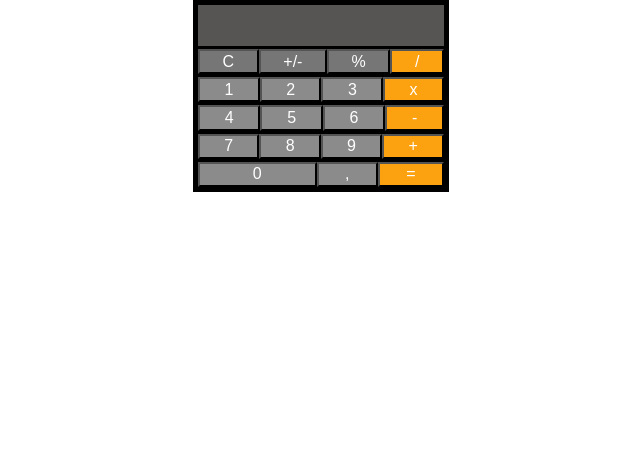
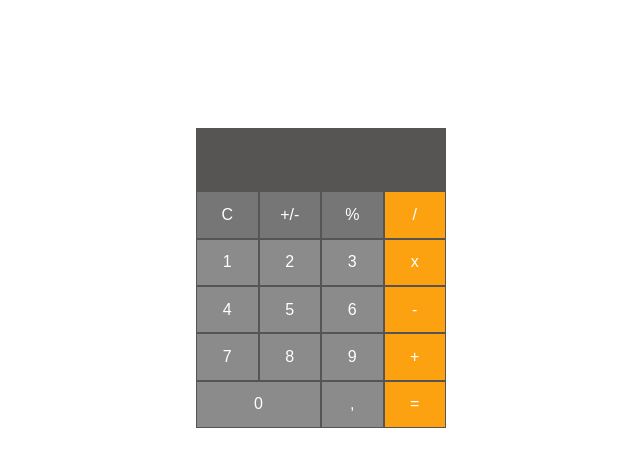
Before and after one commit to axelstai/calculator, a plain HTML site: page index.html in a window 1280 px wide. Shown: the whole page, without its empty margins (319-959 px from the left). Drawn offline with Linux system fonts and the light colour scheme.

Commit message:
fixed layout using css grid

```diff
--- a/index.html
+++ b/index.html
@@ -14,29 +14,26 @@
 <body>
     <div class="flex-container" id="container">
         <div class="screen"></div>
-        <break></break>
         <button class="buttons top c">C</button>
         <button class="buttons top neg">+/-</button>
         <button class="buttons top prosent">%</button>
         <button class="buttons top divide">/</button>
-        <break></break>
+
         <button class="buttons numbers" value=1>1</button>
         <button class="buttons numbers" value=2>2</button>
         <button class="buttons numbers" value=3>3</button>
         <button class="buttons  multiply">x</button>
-        <break></break>
+
         <button class="buttons numbers" value=4>4</button>
         <button class="buttons numbers" value=5>5</button>
         <button class="buttons numbers" value=6>6</button>
         <button class="buttons  deduct">-</button>
 
-        <break></break>
         <button class="buttons numbers" value=7>7</button>
         <button class="buttons numbers" value=8>8</button>
         <button class="buttons numbers" value=9>9</button>
         <button class="buttons  add" value="+">+</button>
 
-        <break></break>
         <button class="buttons numbers null" id="0" value=0>0</button>
         <button class="buttons comma" value=",">,</button>
         <button class="buttons equals" value='='>=</button>
--- a/main.css
+++ b/main.css
@@ -5,53 +5,46 @@
 }
 
 body {
-    display: flex;
-    justify-content: center;
-    align-items: flex-start;
+    height: 100%;
+    display:grid;
 }
 
+
 .flex-container {
-    display: flex;
-    background:black;
-    flex-wrap: wrap;
-    flex-basis: 20%;
-    height: 12em;
-    padding: 5px;
-    align-items: stretch;
+    display: grid;
+    margin:auto;
+    margin-top:10%;
+    grid-template-columns: repeat(4,1fr);
+    width: 250px;
+    min-height:300px
+
 }
 
 .buttons {
-    flex-grow: 1;
     color: white;
     background-color: rgb(139, 139, 139);
-    margin: 0;
-    padding: 0;
+    border: solid 1px;
+    border-color: rgb(87, 85, 83);
+
 }
 
 .top{
     background-color: rgb(119, 118, 118);
 }
 
-break {
-    flex-basis: 100%;
-    width: 0px;
-    height: 0px;
-    overflow: hidden;
-  }
 
 
 .screen {
+    grid-column: 1/5;
     color: white;
     background-color: rgb(87, 85, 83); ;
-    flex-grow:1;
     padding: 5px;
-    text-align: end;
     font-size: 1.5em;
     min-height: 38px;
 }
 
 .null {
-    flex-grow:2;
+    grid-column: 1/3;
 }
 
 .multiply, .deduct, .add, .equals, .divide {
```
